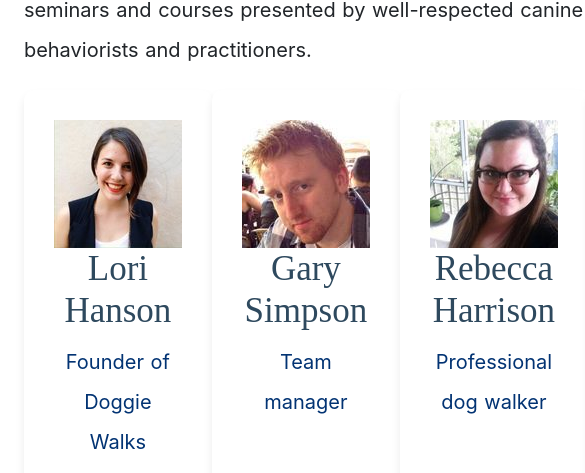
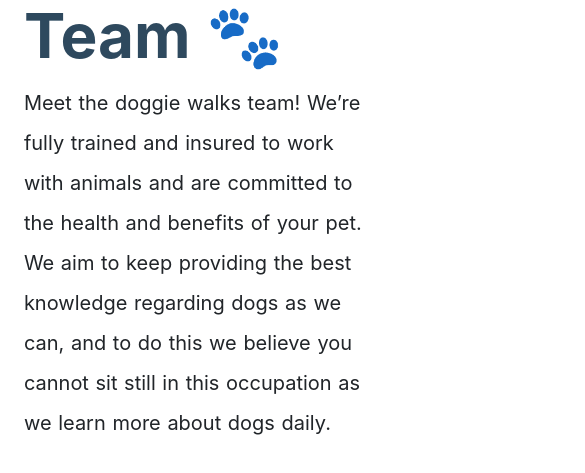
Before and after one commit to clarkenewsh/doggie-walks-site, a Nuxt app: page /about/team in a window 390 px wide. Shown: the part 1504-1977 px from the top of the page, 585 px wide, since content can reach past the window. Built offline with nearby package versions, Linux system fonts and the light colour scheme; a web font is replaced by a local one.

Commit message:
contact page form updates

```diff
--- a/pages/about/team.vue
+++ b/pages/about/team.vue
@@ -52,11 +52,12 @@
 
 div {
   display: flex;
+  flex-wrap: wrap;
   justify-content: space-around;
 }
 
 figure {
-  padding: 30px;
+  padding: 15px;
   box-shadow: 0 6px 10px rgb(0 0 0 / 8%);
   border-radius: 10px;
   background-color: #fff;
--- a/pages/contact.vue
+++ b/pages/contact.vue
@@ -14,6 +14,7 @@
       </div>
       <!-- Contact list component here  -->
       <div id="address-list">
+        <div>
           <h2>Areas we cover</h2>
           <h3>Ormskirk</h3>
           <ul>
@@ -41,6 +42,8 @@
             <li>WA5 1AF</li>
           </ul>
         </div>
+      </div>
+
       <div id="opening-times">
         <h2>Opening Times</h2>
         <ul>
@@ -54,17 +57,18 @@
 </template>
 <script>
   export default {
-  data () {
+    data() {
       return {
         title: 'Contact'
       }
     },
-  head () {
+    head() {
       return {
         title: this.title
       }
     }
   }
+
 </script>
 
 <style scoped>
@@ -75,26 +79,18 @@
   }
 
   div:first-of-type {
-
-
   }
 
   .form-block {
-    grid-column: 1/3;
   }
 
-   #address-list {
-     grid-column: 3/-1;
-     grid-row: 2;
+  #address-list div {
   }
 
-  .opening-times {
-    grid-column: 3/-1;
-    grid-row: 2;
+  .opening-times {}
+
+  @media only screen and (max-width: 1024px) {
+    section {}
   }
 
-  @media only screen and (max-width: 1024px) {
-  section {
-  }
-}
 </style>
--- a/pages/index.vue
+++ b/pages/index.vue
@@ -100,10 +100,6 @@
     list-style: none;
   }
 
-  #how-it-works > * {
-    padding-bottom: 15px;
-  }
-
   #areas {
   background: #f5f5f5f5;
   border: none;
@@ -127,7 +123,6 @@
 
 button a {
   color: white;
-
 }
 
 button:hover {
```
Lines whose indentation alone changed are shown as unchanged.
